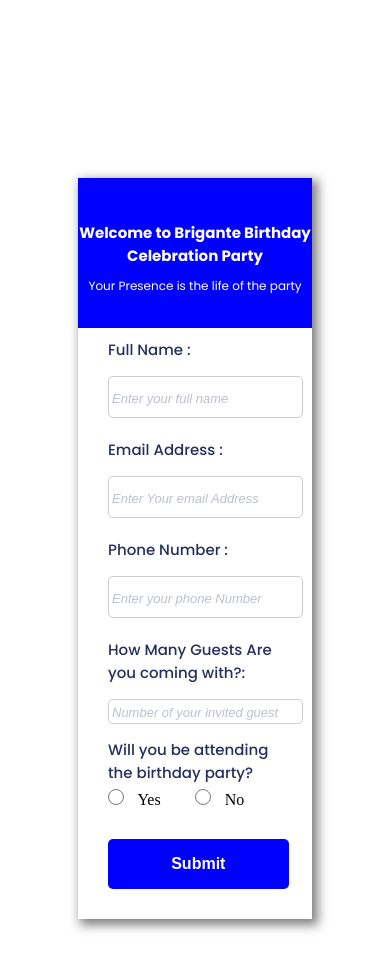
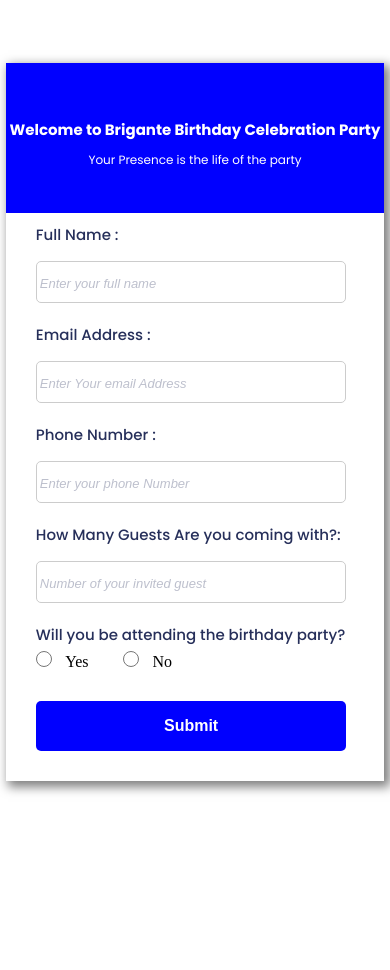
Before and after one commit to chrisnwoke-coder/birthday-invitation-form, a plain HTML site: page index.html in a window 390 px wide. After the commit the page ends 844 px from the top, so only its background shows below. Drawn offline with Linux system fonts and the light colour scheme.

Commit message:
updated styles

```diff
--- a/responsive.css
+++ b/responsive.css
@@ -1,4 +1,12 @@
 @media screen and (max-width:1075px) {
+    body{
+        display: flex;
+        justify-content: center;
+        align-items: center;
+        height: 100vh; /* Full height of the viewport */
+        margin: 0;
+    }
+
     .header_1:nth-child(1) h1{
         font-size: 20px;
     }
@@ -9,7 +17,20 @@
     }
 }
 
-@media screen and (max-width: 600px) {
+@media screen and (max-width: 900px) {
+    body{
+        display: flex;
+        justify-content: center;
+        align-items: center;
+        height: 100vh; /* Full height of the viewport */
+        margin: 0;
+    }
+
+    .header{
+        width: 97%;
+    }
+
+
     .header_1:nth-child(1) h1{
         font-size: 15px;
     }
--- a/style.css
+++ b/style.css
@@ -1,4 +1,4 @@
-body {
+body{
     display: flex;
     justify-content: center;
     align-items: center;
```
